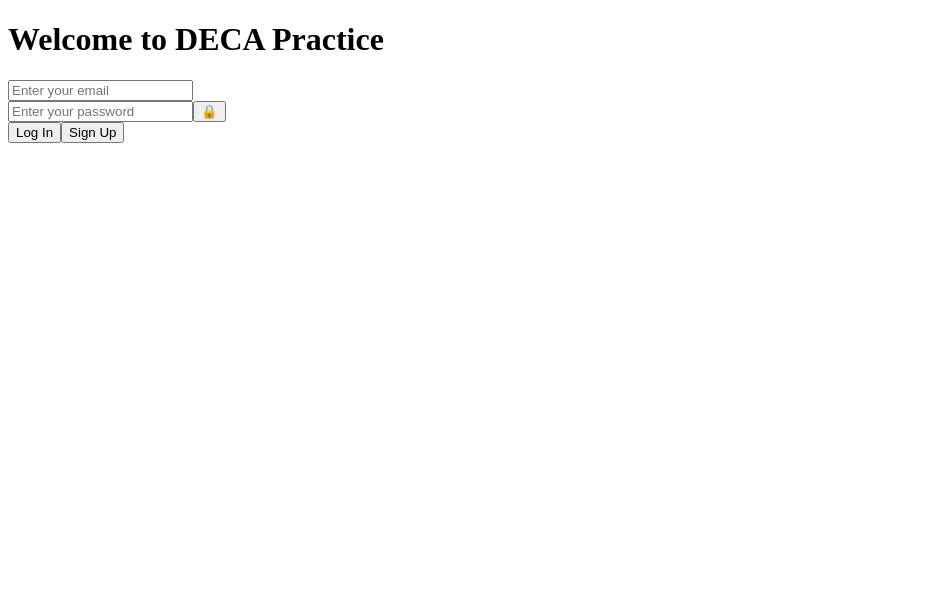
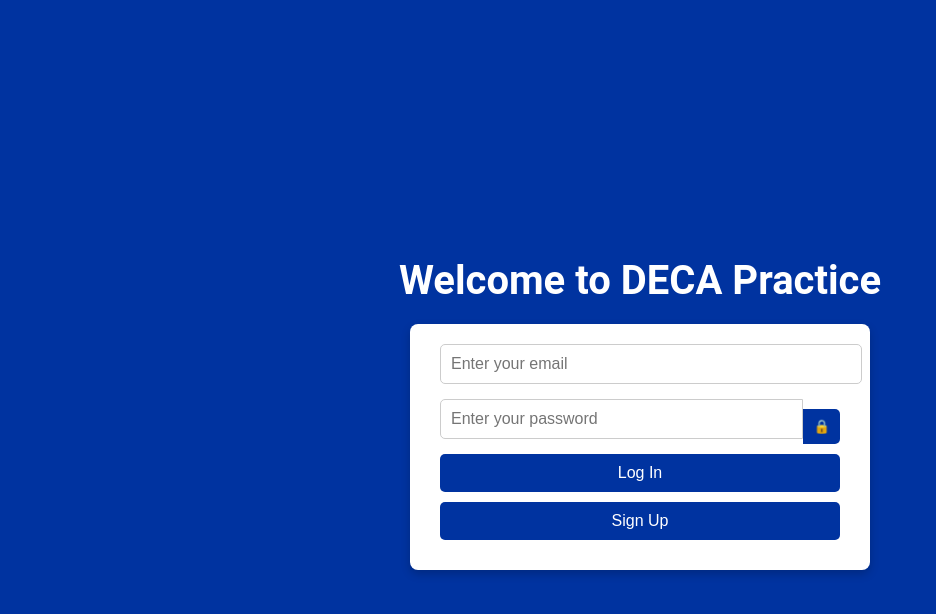
Before and after one commit to prakruthv/decatest-website, a React (Create React App) app: page / in a window 1280 px wide. Shown: the top 614 px of the page, without its empty margins (0-936 px from the left). Built offline with nearby package versions, Linux system fonts and the light colour scheme.

Commit message:
Update styles.css

```diff
--- a/src/styles.css
+++ b/src/styles.css
@@ -1,30 +1,86 @@
-.password-input-container {
+body {
+  font-family: "Roboto", sans-serif;
+  background-color: #f4f4f4;
+  margin: 0;
+  padding: 0;
+}
+
+.login-container {
   display: flex;
+  flex-direction: column;
   align-items: center;
   justify-content: center;
-  margin: 10px 0;
+  height: 100vh;
+  background-color: #0033a0; /* DECA blue */
+  color: white;
 }
 
-.password-input-container input {
-  width: 80%;
-  max-width: 300px;
+h1 {
+  font-size: 2.5rem;
+  margin-bottom: 20px;
+}
+
+.login-form {
+  background: white;
+  color: black;
+  border-radius: 8px;
+  padding: 20px 30px;
+  box-shadow: 0 4px 10px rgba(0, 0, 0, 0.2);
+  width: 90%;
+  max-width: 400px;
+  text-align: center;
+}
+
+.input-field {
+  width: 100%;
   padding: 10px;
+  margin-bottom: 15px;
   border: 1px solid #ccc;
-  border-radius: 4px 0 0 4px;
+  border-radius: 5px;
   font-size: 1rem;
 }
 
-.password-input-container .toggle-password {
+.password-container {
+  display: flex;
+  align-items: center;
+}
+
+.password-container input {
+  flex-grow: 1;
+  border-radius: 5px 0 0 5px;
+}
+
+.toggle-password {
   background-color: #0033a0; /* DECA blue */
-  color: #fff;
+  color: white;
   border: none;
   padding: 10px;
+  cursor: pointer;
+  border-radius: 0 5px 5px 0;
+}
+
+.toggle-password:hover {
+  background-color: #002080;
+}
+
+.action-button {
+  width: 100%;
+  background-color: #0033a0;
+  color: white;
+  border: none;
+  padding: 10px;
+  margin-bottom: 10px;
   font-size: 1rem;
   cursor: pointer;
-  border-radius: 0 4px 4px 0;
-  transition: background-color 0.3s ease;
+  border-radius: 5px;
 }
 
-.password-input-container .toggle-password:hover {
+.action-button:hover {
   background-color: #002080;
 }
+
+.error-message {
+  color: red;
+  font-size: 0.9rem;
+  margin-top: 10px;
+}
```
